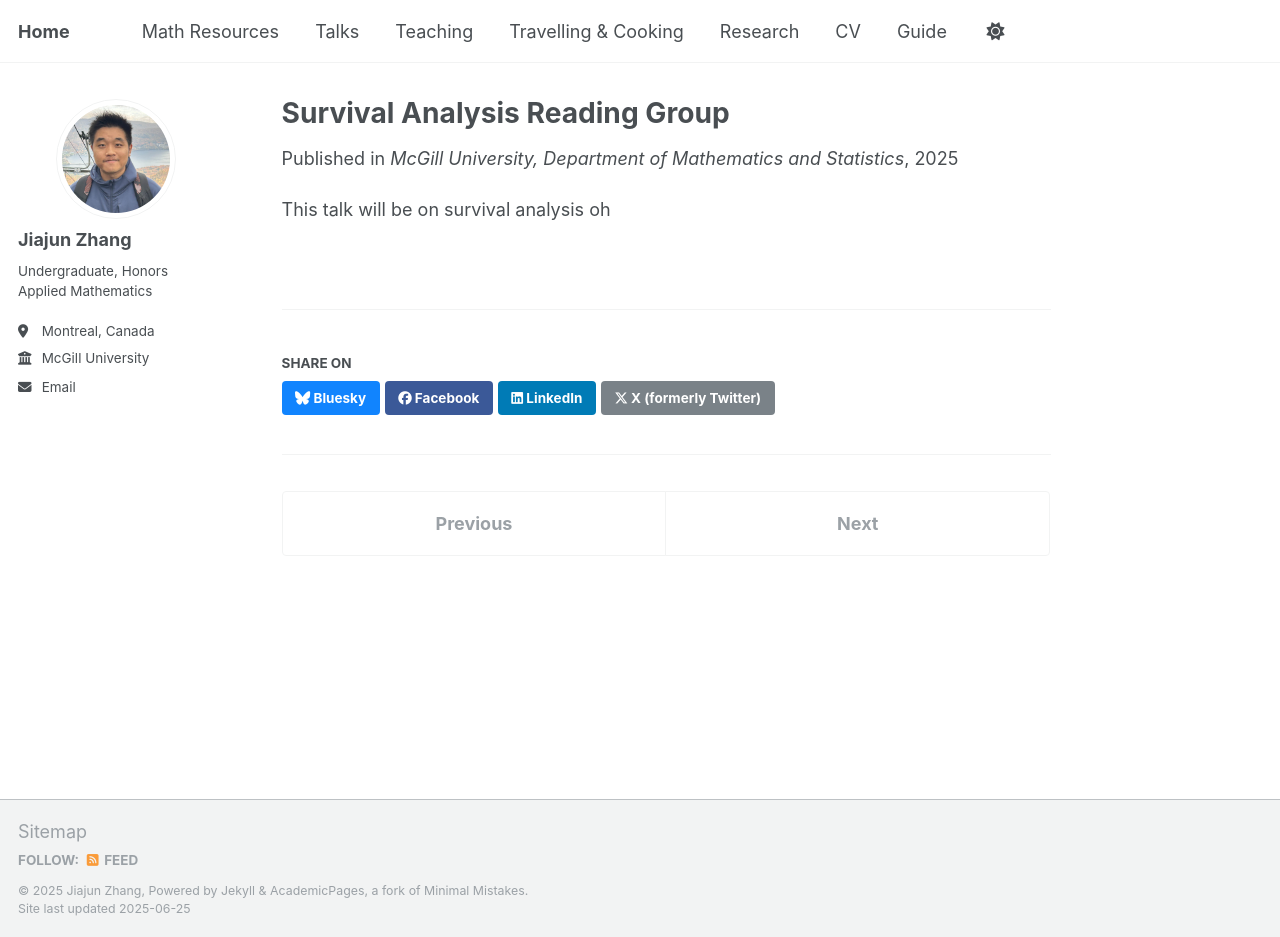
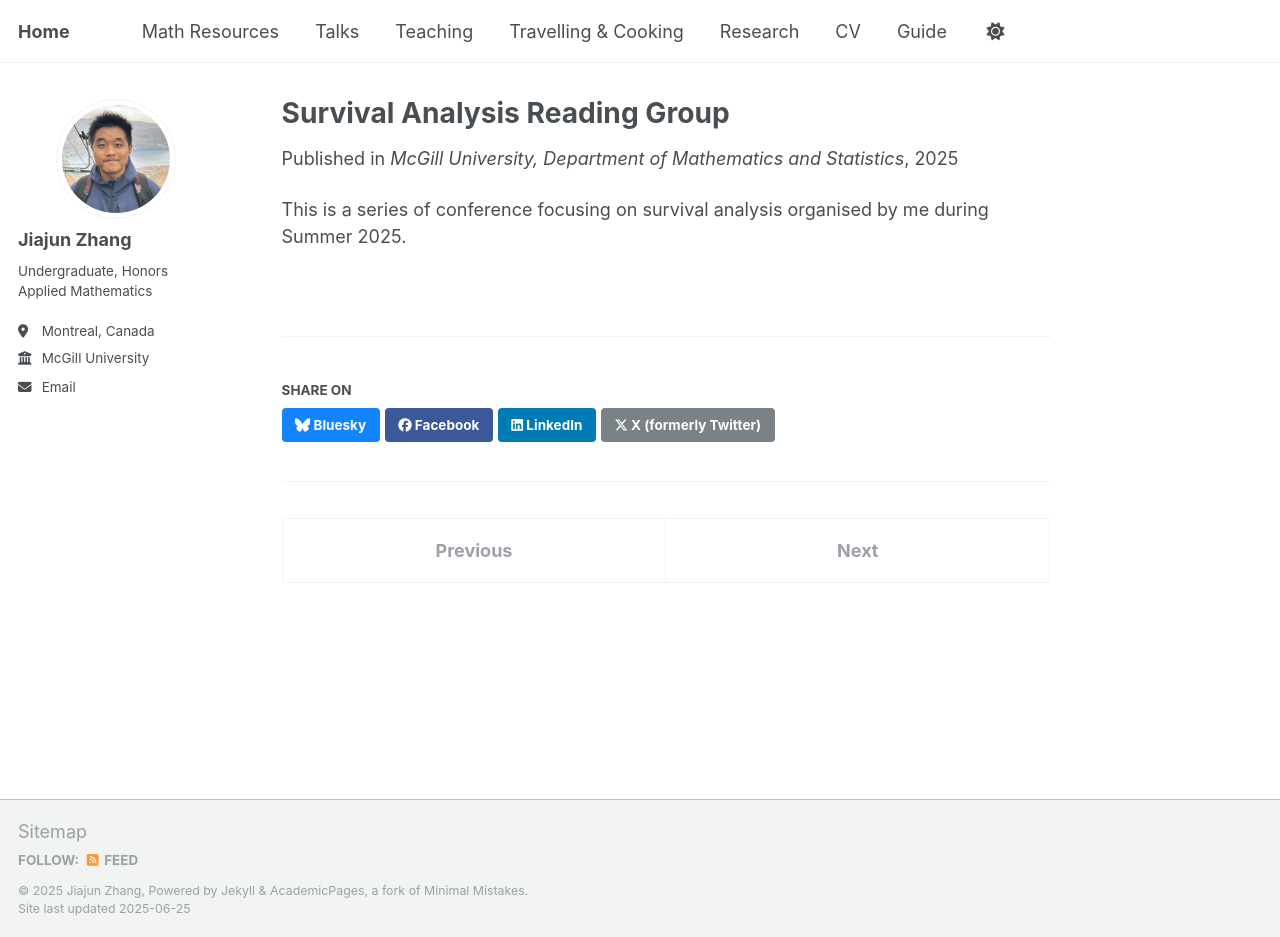
Before and after one commit to JohanssonRein/JohanssonRein.github.io, a Jekyll site: the page built from _talks/2025-06-01-survivalanalysis.md, in a window 1280 px wide and 937 px high. Built offline with Jekyll 4.4.1, drawn with Linux system fonts in a browser that asks for light colours.

Commit message:
Update 2025-06-01-survivalanalysis.md

```diff
--- a/_talks/2025-06-01-survivalanalysis.md
+++ b/_talks/2025-06-01-survivalanalysis.md
@@ -9,4 +9,4 @@ date: 2025-06-01
 location: "Montreal, QC, Canada"
 ---
 
-This talk will be on survival analysis oh
+This is a series of conference focusing on survival analysis organised by me during Summer 2025.
```
